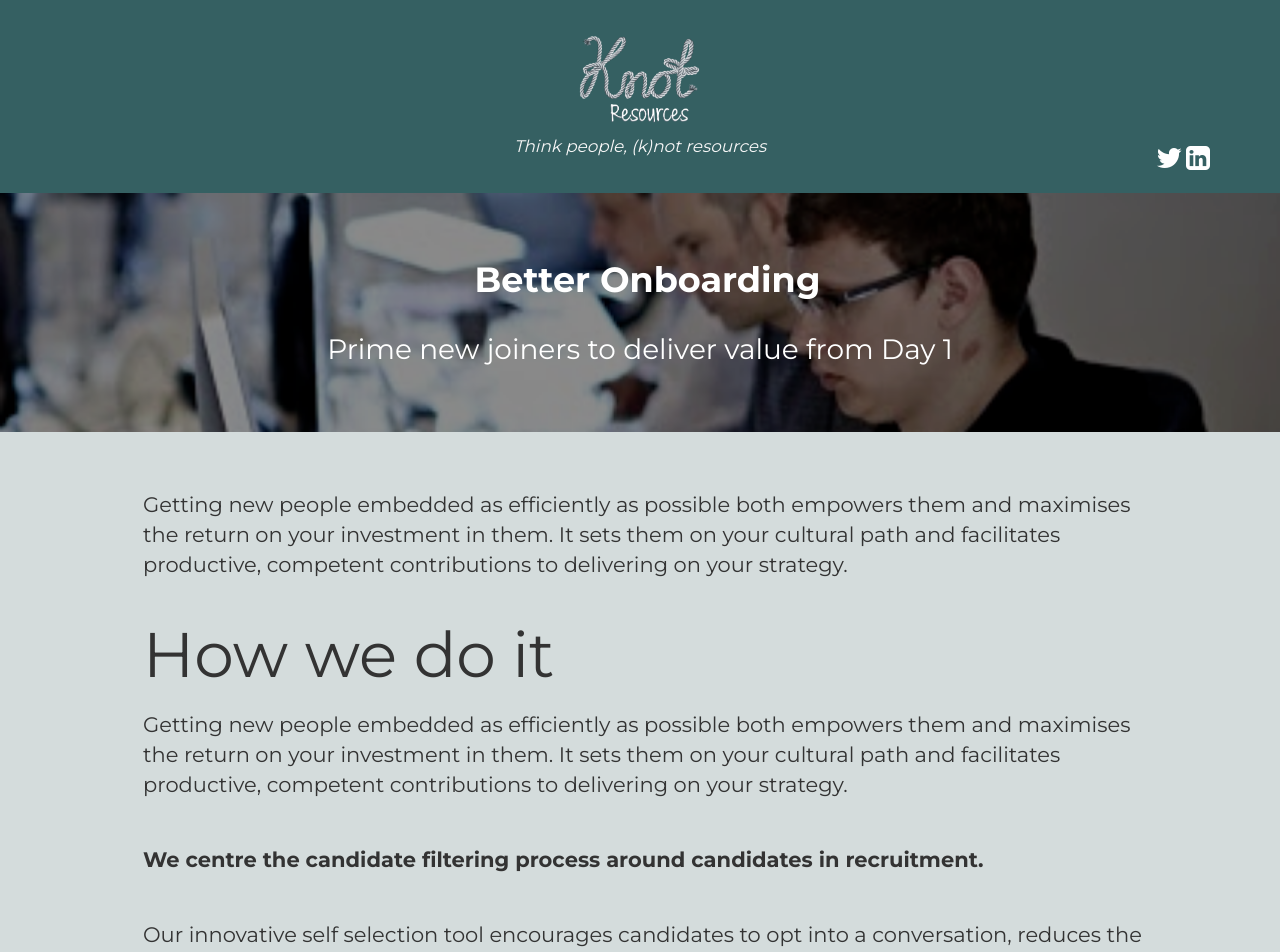
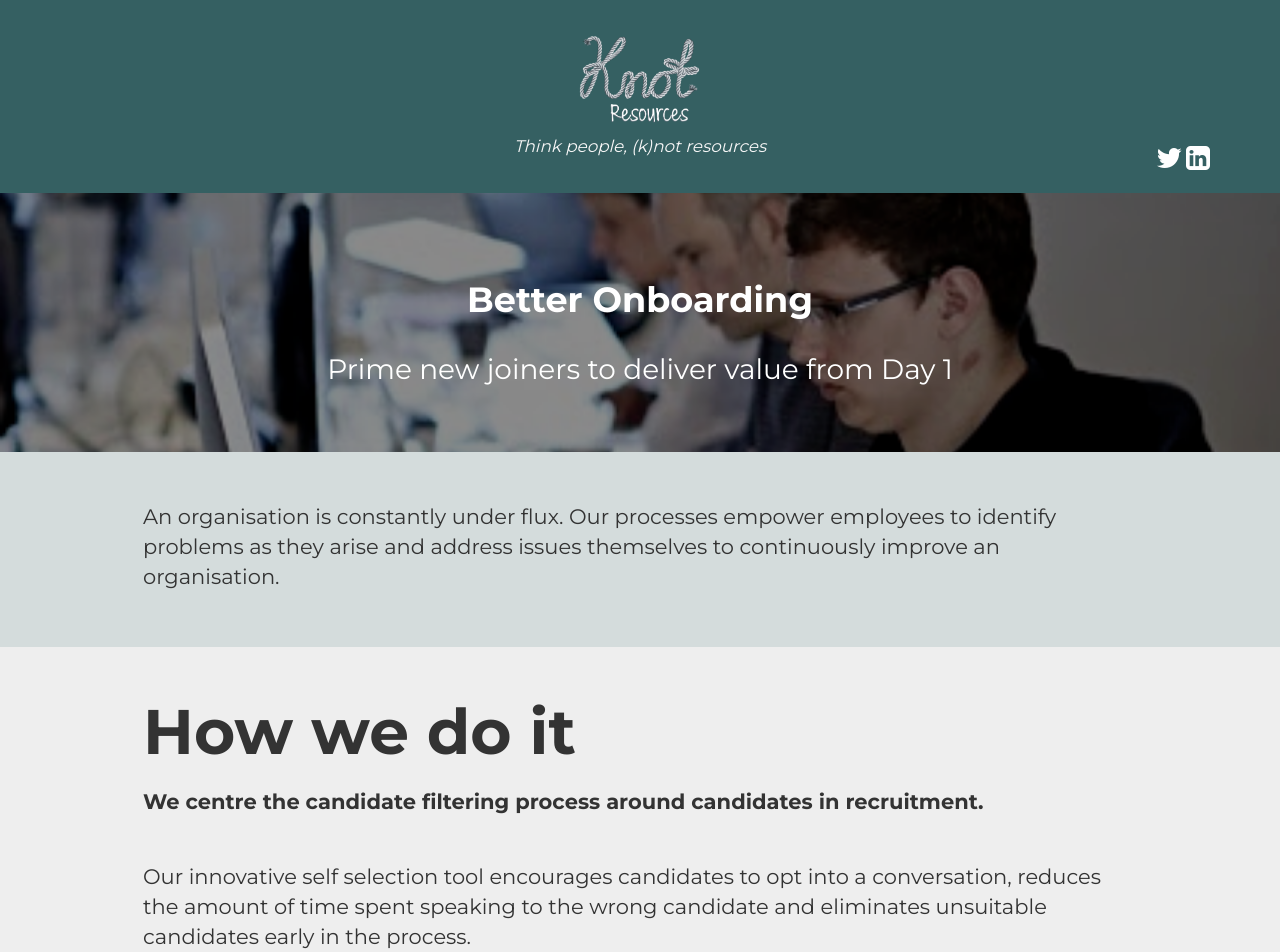
Before and after one commit to knot-resources/knot-resources.github.io, a Jekyll site: the page built from onboarding.html, in a window 1280 px wide. Shown: the top 952 px of the page. Built offline with Jekyll 4.4.1, drawn with Linux system fonts in a browser that asks for light colours; nearby versions of some CDN libraries.

Commit message:
Adjust h1 formatting consistency
Remove strong within h1 in as this style was the default for container-header h1s

```diff
--- a/css/style.css
+++ b/css/style.css
@@ -87,9 +87,7 @@
 .main {
 	margin: 0 auto;
 	max-width: 100%;
-	padding-bottom: 50px;
-	padding-left: 10%;
-	padding-right: 10%;
+	padding: 10px 10%;
 }
 
 .main:nth-child(odd):not(.contact) {
@@ -126,8 +124,15 @@
 }
 
 .container-header {
-	padding-left: 15px;
-	padding-bottom: 20px;
+	padding: 20px 15px;
+}
+
+.container-header h1 {
+	font-weight: 700;
+}
+
+.container-header h1 .light {
+	font-weight: 300;
 }
 
 /* Contact */
@@ -217,10 +222,6 @@
 }
 
 /* What we do */
-.what {
-  padding-top: 0px;
-}
-
 .what img:hover {
   opacity: 0.8;
 }
--- a/improvement.html
+++ b/improvement.html
@@ -14,7 +14,7 @@
   </div>
 </div>
 
-<div class="jumbotron main">
+<div class="jumbotron main intro">
   <div class="container">
     <div class="row container-header">
       <p>
--- a/index.html
+++ b/index.html
@@ -34,9 +34,7 @@
 <div class="jumbotron main what" id="what">
   <div class="container">
     <div class="row container-header">
-      <h1>
-        <strong>What we do...</strong>
-      </h1>
+      <h1>What we do...</h1>
       <p>Knot Resources apply agile to people processes and prime employees to deliver tangible value at each stage of the employee lifecycle.</p>
     </div>
     <div class="row">
@@ -63,7 +61,7 @@
 <div class="jumbotron main" id="customer-story">
   <div class="container">
     <div class="row container-header">
-      <h1><b>Customer Story:</b> Unboxed</h1>
+      <h1>Customer Story: <span class="light">Unboxed</span></h1>
     </div>
     <div class="row">
       <div class="col-md-9 story">
--- a/onboarding.html
+++ b/onboarding.html
@@ -14,20 +14,22 @@
   </div>
 </div>
 
+<div class="jumbotron main intro">
+  <div class="container">
+    <div class="row container-header">
+      <p>
+        An organisation is constantly under flux. Our processes empower employees
+        to identify problems as they arise and address issues themselves to
+        continuously improve an organisation.
+      </p>
+    </div>
+  </div>
+</div>
+
 <div class="jumbotron main">
   <div class="container">
     <div class="row container-header">
-      <p>
-        Getting new people embedded as efficiently as possible both empowers them and maximises the return on your investment in them.
-        It sets them on your cultural path and facilitates productive, competent contributions to delivering on your strategy.
-      </p>
-
       <h1>How we do it</h1>
-      <p>
-        Getting new people embedded as efficiently as possible both empowers them and maximises the return on your investment in them.
-        It sets them on your cultural path and facilitates productive, competent contributions to delivering on your strategy.
-      </p>
-
       <p>
         <strong>We centre the candidate filtering process around candidates in recruitment.</strong>
       </p>
```
